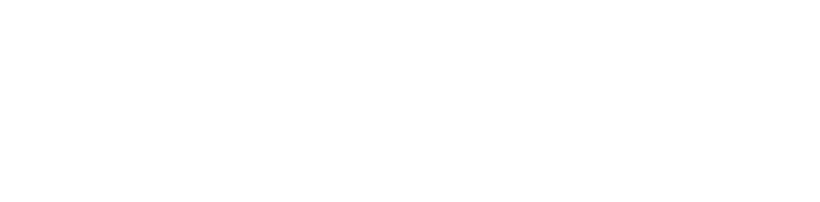
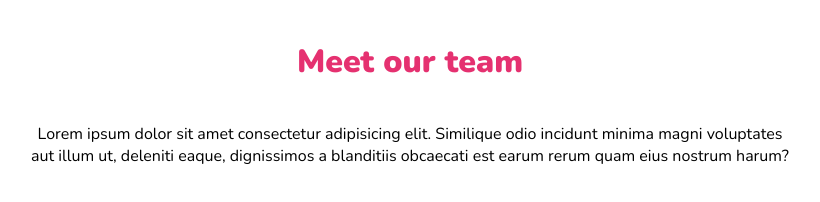
Before and after one commit to FedeViga/html-css-float-cards, a plain HTML site: page index.html in a window 1280 px wide. Shown: the whole page, without its empty margins (230-1050 px from the left). Drawn offline with nearby package versions, Linux system fonts and the light colour scheme.

Commit message:
aggiunta titolo e paragrafo e centratura container

```diff
--- a/css/style.css
+++ b/css/style.css
@@ -6,8 +6,20 @@
     box-sizing: border-box;
 }
 
-/* body */
 
 body {
     font-family: 'Nunito', sans-serif;
 }
+
+.container {
+    width: 60%;
+    margin: auto;
+    padding-top: 40px;
+    text-align: center;
+}
+
+h1 {
+    color: #E53170;
+    font-weight: 900;
+    margin-bottom: 40px;
+}
--- a/index.html
+++ b/index.html
@@ -17,6 +17,22 @@
 
 <body>
 
+    <!-- container -->
+    <main class="container">
+
+        <!-- Titolo -->
+       <h1>Meet our team</h1>
+
+       <!-- primo paragrafo -->
+       <p>Lorem ipsum dolor sit amet consectetur adipisicing elit. Similique odio incidunt minima magni voluptates aut illum ut, deleniti eaque, dignissimos a blanditiis obcaecati est earum rerum quam eius nostrum harum?</p>
+
+
+    </main>
+
+
+
+
+
 </body>
 
 </html>
```
